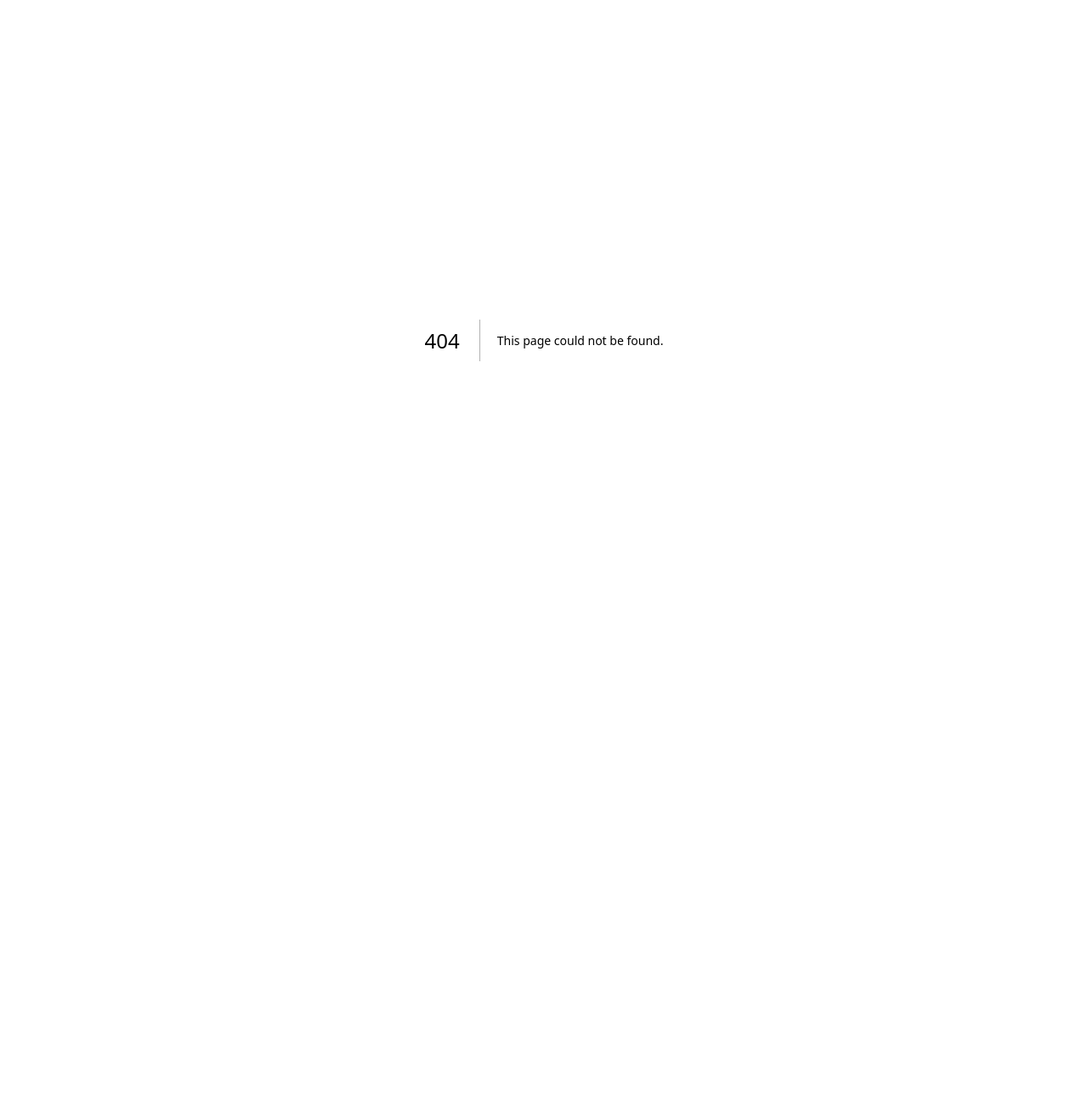
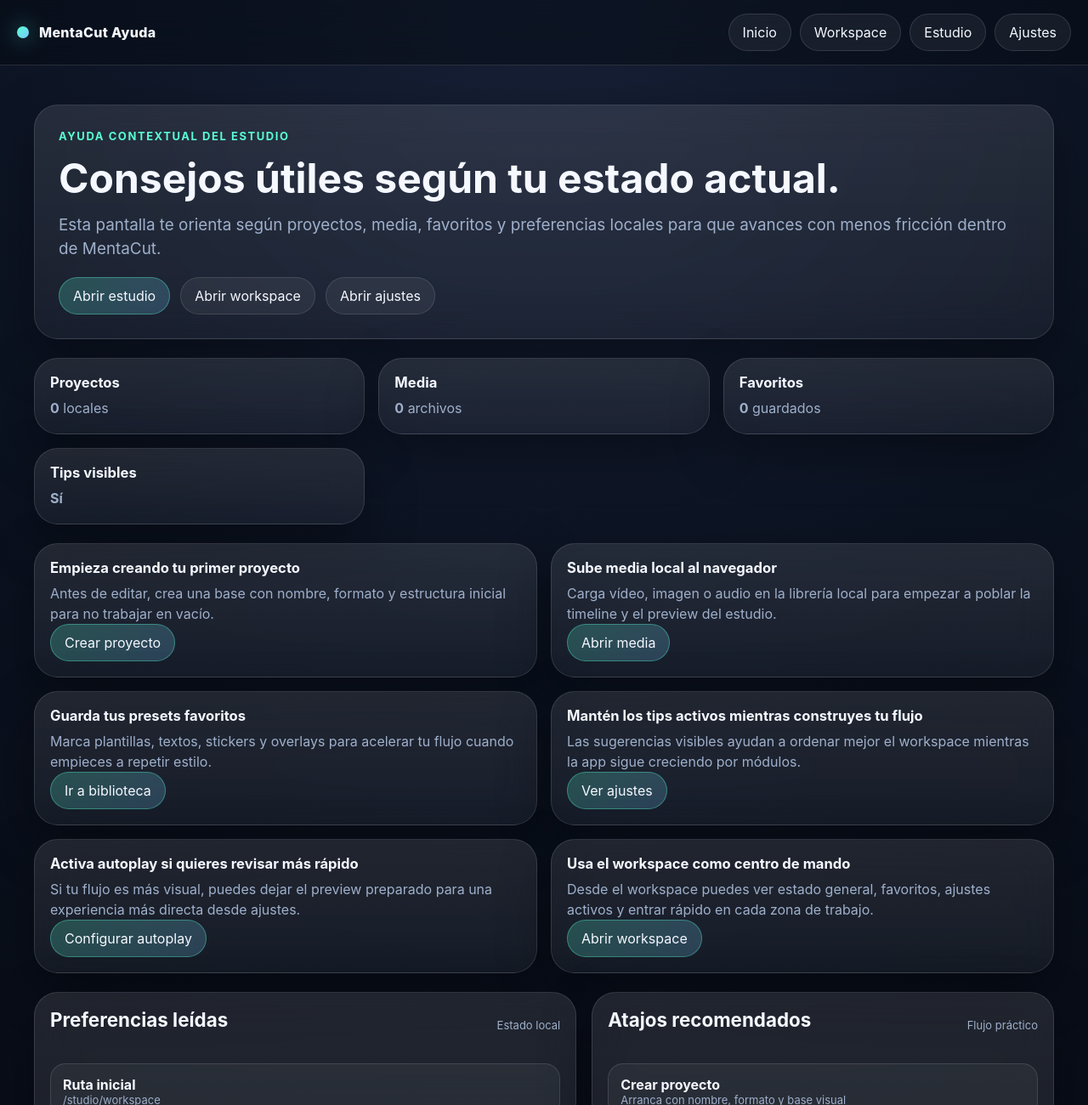
Before and after one commit to alain7224/MentaCut, a Next.js app: page /studio/help in a window 1280 px wide. Before the commit this address had no page. Shown: the top 1300 px of the page at 85% size. Before the commit the page ends 800 px from the top, so only its background shows below. Built offline with nearby package versions, Linux system fonts and the light colour scheme.

Commit message:
feat: add contextual studio help route

```diff
--- /dev/null
+++ b/app/studio/help/page.tsx
@@ -0,0 +1,200 @@
+'use client'
+
+import Link from 'next/link'
+import { useEffect, useMemo, useState } from 'react'
+import { readLocalPreferences, type LocalPreferences } from '@/lib/local-preferences'
+import { readLocalLibraryFavorites, type LocalLibraryFavorites } from '@/lib/local-library'
+import { readLocalProjects, type LocalProject } from '@/lib/local-store'
+import { listLocalMedia, type LocalMediaRecord } from '@/lib/local-media'
+
+const EMPTY_PREFERENCES: LocalPreferences = {
+  startupRoute: '/studio/workspace',
+  uiDensity: 'comfortable',
+  defaultProjectFormat: '9:16',
+  reducedMotion: false,
+  autoplayPreview: false,
+  snapTimeline: true,
+  showTips: true,
+}
+
+const EMPTY_FAVORITES: LocalLibraryFavorites = {
+  templateIds: [],
+  stickerIds: [],
+  overlayIds: [],
+  textValues: [],
+}
+
+export default function StudioHelpPage() {
+  const [preferences, setPreferences] = useState<LocalPreferences>(EMPTY_PREFERENCES)
+  const [favorites, setFavorites] = useState<LocalLibraryFavorites>(EMPTY_FAVORITES)
+  const [projects, setProjects] = useState<LocalProject[]>([])
+  const [media, setMedia] = useState<LocalMediaRecord[]>([])
+
+  useEffect(() => {
+    setPreferences(readLocalPreferences())
+    setFavorites(readLocalLibraryFavorites())
+    setProjects(readLocalProjects())
+    void listLocalMedia().then(setMedia).catch(() => setMedia([]))
+  }, [])
+
+  const status = useMemo(() => {
+    const hasProjects = projects.length > 0
+    const hasMedia = media.length > 0
+    const hasFavorites = favorites.templateIds.length + favorites.stickerIds.length + favorites.overlayIds.length + favorites.textValues.length > 0
+    return { hasProjects, hasMedia, hasFavorites }
+  }, [projects, media, favorites])
+
+  const tips = useMemo(() => {
+    const list: Array<{ title: string; body: string; href: string; cta: string }> = []
+
+    if (!status.hasProjects) {
+      list.push({
+        title: 'Empieza creando tu primer proyecto',
+        body: 'Antes de editar, crea una base con nombre, formato y estructura inicial para no trabajar en vacío.',
+        href: '/studio/new',
+        cta: 'Crear proyecto',
+      })
+    }
+
+    if (!status.hasMedia) {
+      list.push({
+        title: 'Sube media local al navegador',
+        body: 'Carga vídeo, imagen o audio en la librería local para empezar a poblar la timeline y el preview del estudio.',
+        href: '/studio/media',
+        cta: 'Abrir media',
+      })
+    }
+
+    if (!status.hasFavorites) {
+      list.push({
+        title: 'Guarda tus presets favoritos',
+        body: 'Marca plantillas, textos, stickers y overlays para acelerar tu flujo cuando empieces a repetir estilo.',
+        href: '/studio/library',
+        cta: 'Ir a biblioteca',
+      })
+    }
+
+    if (preferences.showTips) {
+      list.push({
+        title: 'Mantén los tips activos mientras construyes tu flujo',
+        body: 'Las sugerencias visibles ayudan a ordenar mejor el workspace mientras la app sigue creciendo por módulos.',
+        href: '/studio/settings',
+        cta: 'Ver ajustes',
+      })
+    }
+
+    if (!preferences.autoplayPreview) {
+      list.push({
+        title: 'Activa autoplay si quieres revisar más rápido',
+        body: 'Si tu flujo es más visual, puedes dejar el preview preparado para una experiencia más directa desde ajustes.',
+        href: '/studio/settings',
+        cta: 'Configurar autoplay',
+      })
+    }
+
+    if (!preferences.snapTimeline) {
+      list.push({
+        title: 'Activa snap de timeline para ajustes más limpios',
+        body: 'El ajuste de snap ayuda a mover y alinear clips con una sensación más controlada dentro del estudio.',
+        href: '/studio/settings',
+        cta: 'Activar snap',
+      })
+    }
+
+    list.push({
+      title: 'Usa el workspace como centro de mando',
+      body: 'Desde el workspace puedes ver estado general, favoritos, ajustes activos y entrar rápido en cada zona de trabajo.',
+      href: '/studio/workspace',
+      cta: 'Abrir workspace',
+    })
+
+    return list
+  }, [preferences, status])
+
+  return (
+    <div className="page-shell">
+      <header className="topbar">
+        <div className="brand">
+          <span className="brand-dot" />
+          <span>MentaCut Ayuda</span>
+        </div>
+        <nav className="nav">
+          <Link href="/" className="nav-link">Inicio</Link>
+          <Link href="/studio/workspace" className="nav-link">Workspace</Link>
+          <Link href="/studio" className="nav-link">Estudio</Link>
+          <Link href="/studio/settings" className="nav-link">Ajustes</Link>
+        </nav>
+      </header>
+
+      <main className="main">
+        <section className="section">
+          <div className="panel hero-copy">
+            <span className="eyebrow">Ayuda contextual del estudio</span>
+            <h1 className="title" style={{ fontSize: 'clamp(1.8rem, 4vw, 3rem)' }}>Consejos útiles según tu estado actual.</h1>
+            <p className="sub">
+              Esta pantalla te orienta según proyectos, media, favoritos y preferencias locales para que avances con menos fricción dentro de MentaCut.
+            </p>
+            <div className="action-row">
+              <Link href="/studio" className="btn btn-primary">Abrir estudio</Link>
+              <Link href="/studio/workspace" className="btn">Abrir workspace</Link>
+              <Link href="/studio/settings" className="btn">Abrir ajustes</Link>
+            </div>
+          </div>
+        </section>
+
+        <section className="section">
+          <div className="cards">
+            <article className="panel card"><h3>Proyectos</h3><p><strong>{projects.length}</strong> locales</p></article>
+            <article className="panel card"><h3>Media</h3><p><strong>{media.length}</strong> archivos</p></article>
+            <article className="panel card"><h3>Favoritos</h3><p><strong>{favorites.templateIds.length + favorites.stickerIds.length + favorites.overlayIds.length + favorites.textValues.length}</strong> guardados</p></article>
+            <article className="panel card"><h3>Tips visibles</h3><p><strong>{preferences.showTips ? 'Sí' : 'No'}</strong></p></article>
+          </div>
+        </section>
+
+        <section className="section">
+          <div className="cards" style={{ gridTemplateColumns: 'repeat(2, minmax(0, 1fr))' }}>
+            {tips.map((tip) => (
+              <article key={tip.title} className="panel card">
+                <h3>{tip.title}</h3>
+                <p>{tip.body}</p>
+                <div className="action-row">
+                  <Link href={tip.href} className="btn btn-primary">{tip.cta}</Link>
+                </div>
+              </article>
+            ))}
+          </div>
+        </section>
+
+        <section className="section">
+          <div className="studio-grid-2">
+            <div className="panel timeline">
+              <div className="row-head">
+                <h2 className="section-title">Preferencias leídas</h2>
+                <div className="timeline-label">Estado local</div>
+              </div>
+              <div className="project-list">
+                <div className="project-item"><strong>Ruta inicial</strong><div className="timeline-label">{preferences.startupRoute}</div></div>
+                <div className="project-item"><strong>Densidad UI</strong><div className="timeline-label">{preferences.uiDensity}</div></div>
+                <div className="project-item"><strong>Formato por defecto</strong><div className="timeline-label">{preferences.defaultProjectFormat}</div></div>
+                <div className="project-item"><strong>Autoplay preview</strong><div className="timeline-label">{preferences.autoplayPreview ? 'Activo' : 'Inactivo'}</div></div>
+              </div>
+            </div>
+
+            <div className="panel timeline">
+              <div className="row-head">
+                <h2 className="section-title">Atajos recomendados</h2>
+                <div className="timeline-label">Flujo práctico</div>
+              </div>
+              <div className="project-list">
+                <Link href="/studio/new" className="project-item"><strong>Crear proyecto</strong><div className="timeline-label">Arranca con nombre, formato y base visual</div></Link>
+                <Link href="/studio/media" className="project-item"><strong>Subir media</strong><div className="timeline-label">Carga vídeo, imagen y audio al navegador</div></Link>
+                <Link href="/studio/library" className="project-item"><strong>Elegir presets</strong><div className="timeline-label">Plantillas, stickers, overlays y textos</div></Link>
+                <Link href="/studio/backup" className="project-item"><strong>Guardar backup</strong><div className="timeline-label">Exporta el estado local antes de cambios gordos</div></Link>
+              </div>
+            </div>
+          </div>
+        </section>
+      </main>
+    </div>
+  )
+}
```
